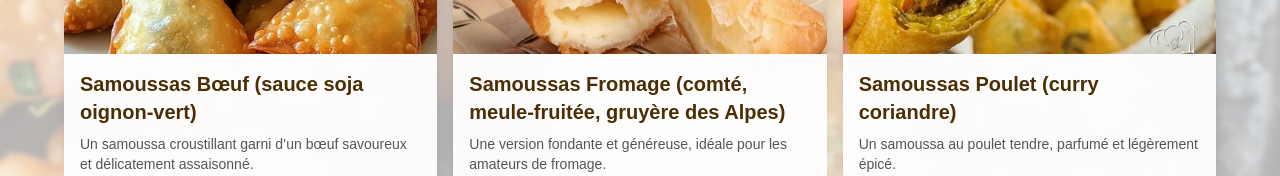
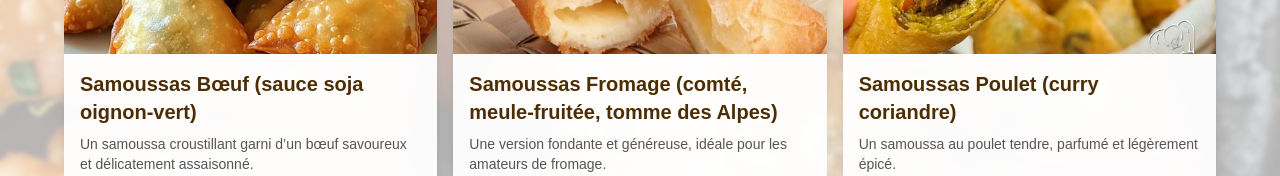
Before and after one commit to phil-mvp/supermvp-web, a Next.js app: page / in a window 1280 px wide. Shown: the part 492-668 px from the top of the page. Built offline with nearby package versions, Linux system fonts and the light colour scheme.

Commit message:
Mise à jour numéro carte

```diff
--- a/app/page.tsx
+++ b/app/page.tsx
@@ -14,7 +14,7 @@ const produits = [
     info: "Tous les produits origine: viande française et farine bio.",
   },
   {
-    nom: "Samoussas Fromage (comté, meule-fruitée, gruyère des Alpes)",
+    nom: "Samoussas Fromage (comté, meule-fruitée, tomme des Alpes)",
     image: "/images/fromage.jpg",
     modedecuisson:
       "👉Cuisson dans un bain d'huile impérativement. 🔥Thermostat <160°c> durée environ 3 mn.",
```
